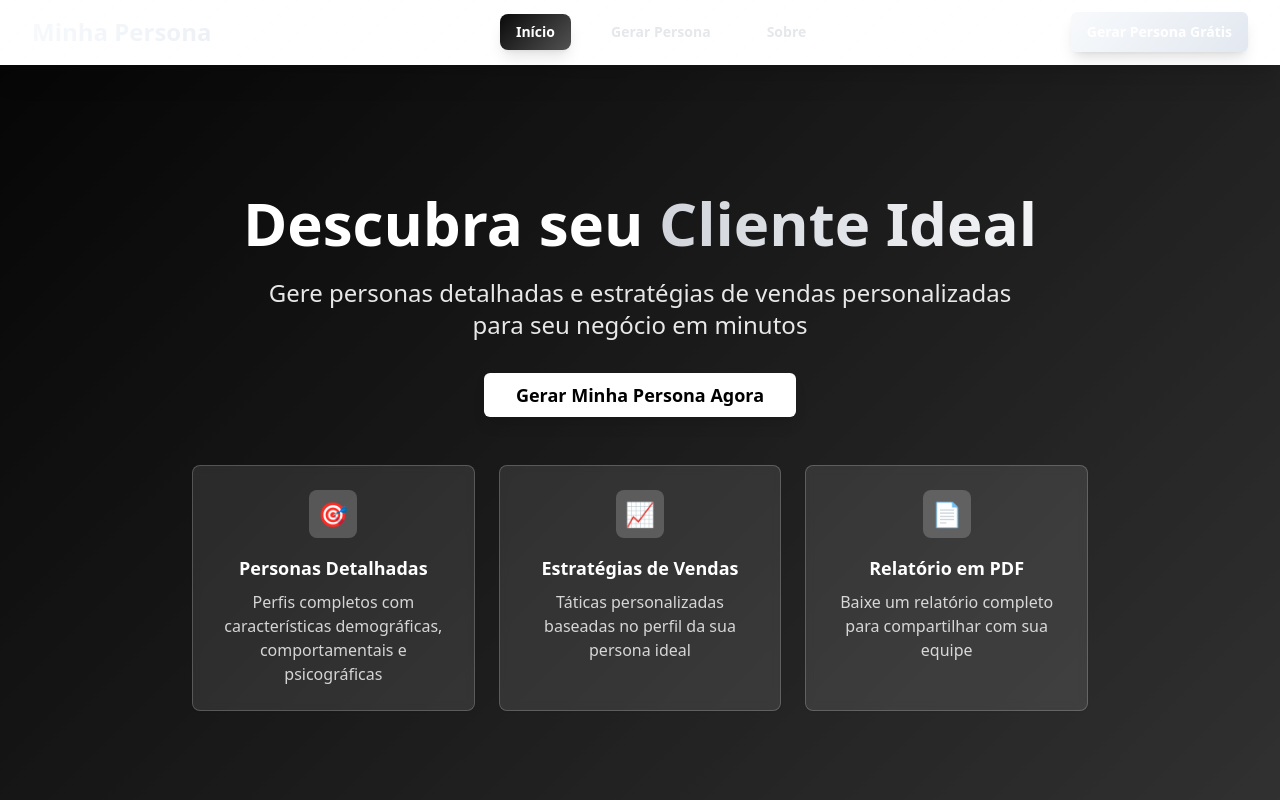
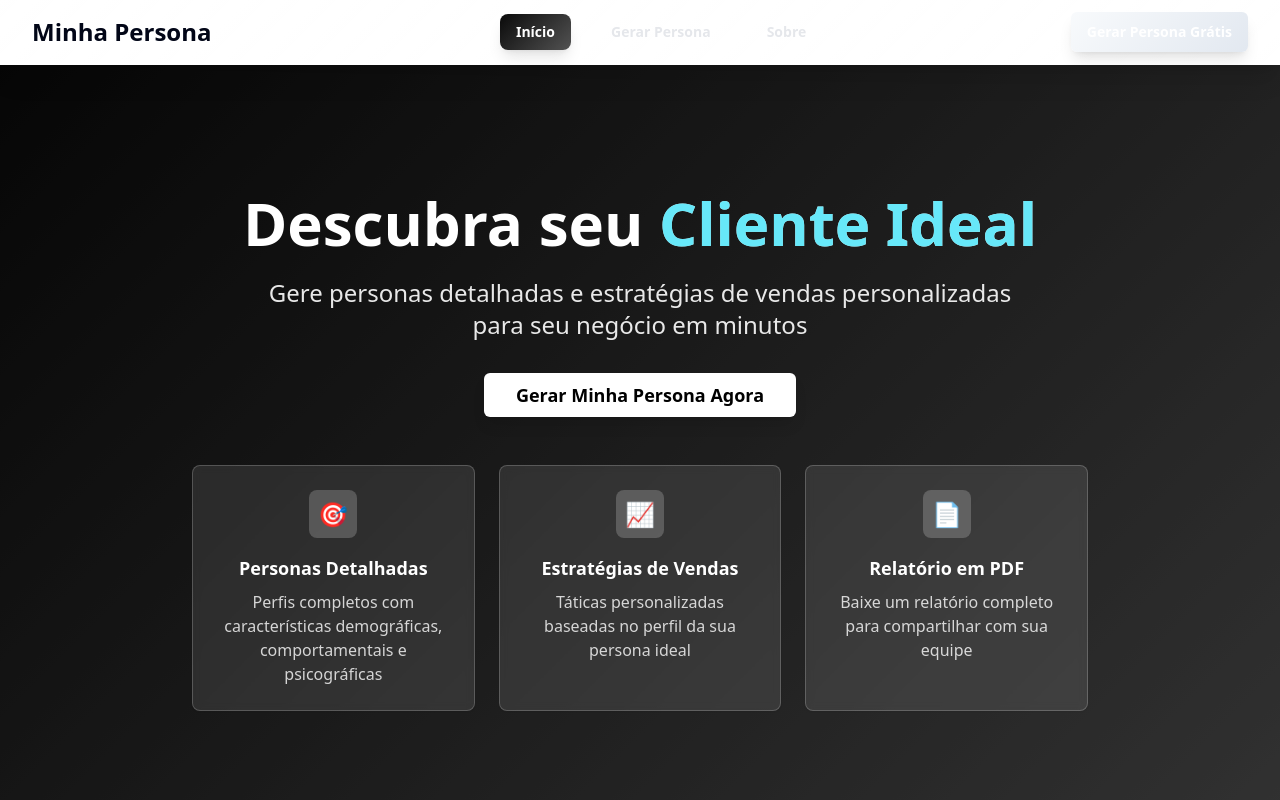
Before and after one commit to darleisonrodrigues/persona-spark-strategizer, a React (Vite) app: page / in a window 1280 px wide. Shown: the top 800 px of the page. Built offline with nearby package versions, Linux system fonts and the light colour scheme.

Commit message:
Visual edit in Lovable
Edited UI in Lovable

```diff
--- a/src/components/Hero.tsx
+++ b/src/components/Hero.tsx
@@ -1,16 +1,13 @@
-
 import { Button } from '@/components/ui/button';
 import { Card } from '@/components/ui/card';
-
 const Hero = () => {
-  return (
-    <section className="relative overflow-hidden bg-gradient-noir py-20 lg:py-32">
+  return <section className="relative overflow-hidden bg-gradient-noir py-20 lg:py-32">
       <div className="absolute inset-0 bg-black/40"></div>
       <div className="relative max-w-7xl mx-auto px-4 sm:px-6 lg:px-8">
         <div className="text-center">
           <h1 className="text-4xl md:text-6xl font-bold text-white mb-6" data-aos="fade-up">
             Descubra seu{' '}
-            <span className="bg-gradient-to-r from-gray-300 to-gray-100 bg-clip-text text-transparent">
+            <span className="bg-gradient-to-r from-gray-300 to-gray-100 bg-clip-text text-cyan-300">
               Cliente Ideal
             </span>
           </h1>
@@ -58,8 +55,6 @@ const Hero = () => {
           </div>
         </div>
       </div>
-    </section>
-  );
+    </section>;
 };
-
 export default Hero;
--- a/src/components/Navigation.tsx
+++ b/src/components/Navigation.tsx
@@ -1,21 +1,16 @@
-
 import { useState } from 'react';
 import { useLocation } from 'react-router-dom';
 import { Button } from '@/components/ui/button';
-
 const Navigation = () => {
   const [isMenuOpen, setIsMenuOpen] = useState(false);
   const location = useLocation();
-
   const isActive = (path: string) => location.pathname === path;
-
-  return (
-    <nav className="bg-gradient-glass backdrop-blur-xl border-b border-white/20 sticky top-0 z-50 shadow-xl">
+  return <nav className="bg-gradient-glass backdrop-blur-xl border-b border-white/20 sticky top-0 z-50 shadow-xl">
       <div className="max-w-7xl mx-auto px-4 sm:px-6 lg:px-8">
         <div className="flex justify-between items-center h-16">
           <div className="flex items-center">
             <a href="/" className="flex items-center space-x-2">
-              <span className="text-2xl font-bold bg-gradient-elegant bg-clip-text text-transparent animate-gradient-shift bg-[length:200%_200%]">
+              <span className="text-2xl font-bold bg-gradient-elegant bg-clip-text animate-gradient-shift bg-[length:200%_200%] text-slate-950">
                 Minha Persona
               </span>
             </a>
@@ -50,8 +45,7 @@ const Navigation = () => {
           </div>
         </div>
 
-        {isMenuOpen && (
-          <div className="md:hidden bg-black/90 backdrop-blur-sm rounded-lg mt-2 mb-4 shadow-xl">
+        {isMenuOpen && <div className="md:hidden bg-black/90 backdrop-blur-sm rounded-lg mt-2 mb-4 shadow-xl">
             <div className="px-4 pt-4 pb-6 space-y-3">
               <a href="/" className="block px-4 py-3 rounded-lg text-base font-semibold text-gray-200 hover:text-white hover:bg-gradient-noir transition-all hover:scale-105">
                 Início
@@ -68,11 +62,8 @@ const Navigation = () => {
                 </Button>
               </div>
             </div>
-          </div>
-        )}
+          </div>}
       </div>
-    </nav>
-  );
+    </nav>;
 };
-
 export default Navigation;
```
